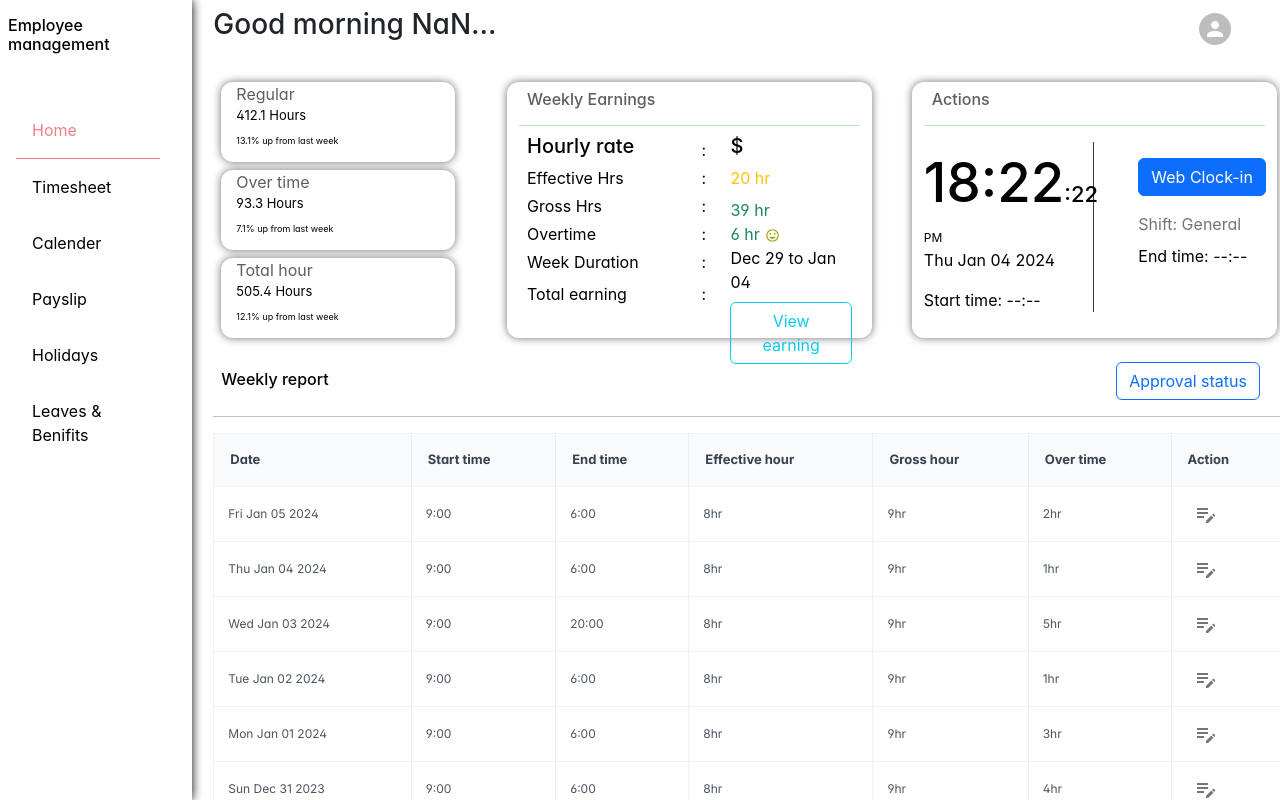
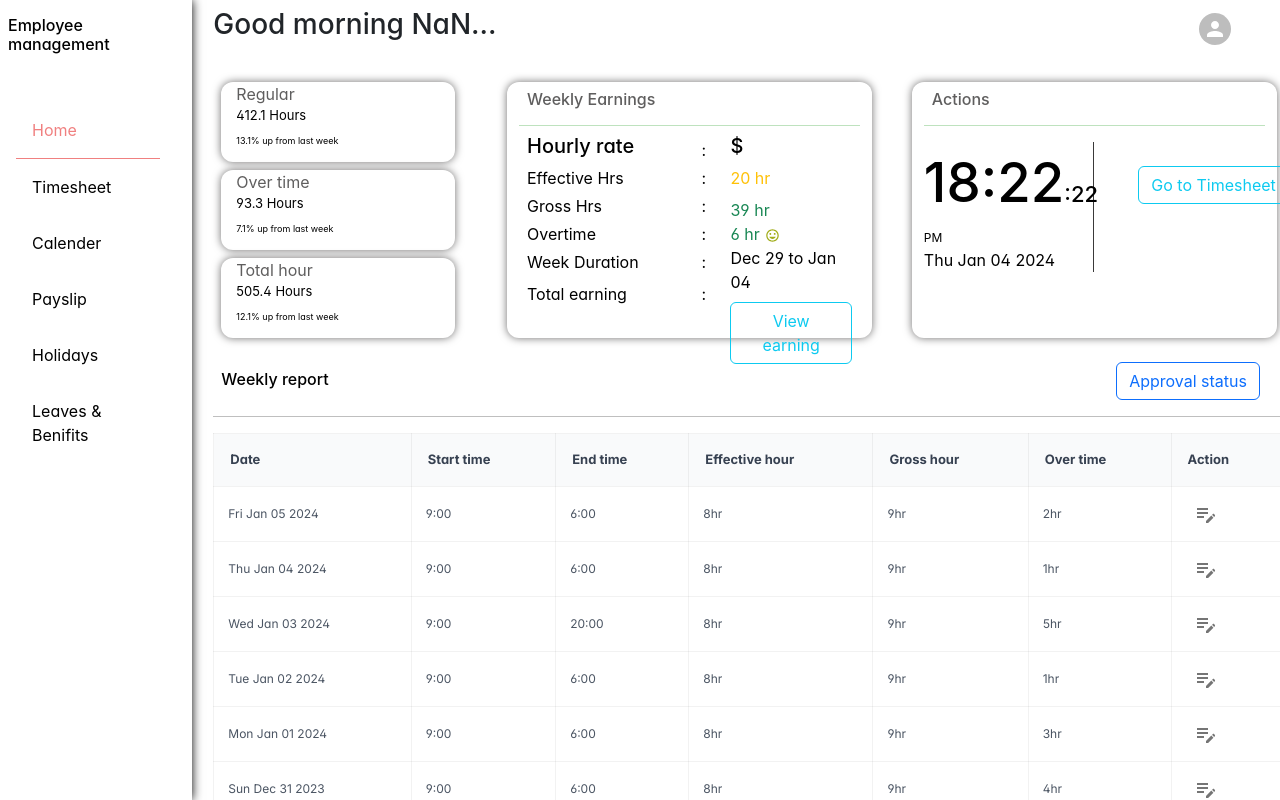
Before and after one commit to nitishhajipur/Empoyee-Attendace, a React (Create React App) app: page /home in a window 1280 px wide. Built offline with nearby package versions, Linux system fonts and the light colour scheme; no server answers.

Commit message:
changes for attendance action

```diff
--- a/src/component/Dashboard/Actions.tsx
+++ b/src/component/Dashboard/Actions.tsx
@@ -3,13 +3,14 @@ import { ToastContainer, toast } from 'react-toastify';
 import AttendanceAction from './AttendanceAction'
 import moment from 'moment'
 import 'react-toastify/dist/ReactToastify.css';
-import { useOutletContext } from "react-router-dom";
+import { useNavigate, useOutletContext } from "react-router-dom";
 
 function Actions() {
     const [issLoggedIn, setIssLoggedIn] = useState(false)
     const [toastMsg, setToastMsg] = useState('Login successful');
     const [dailyLogs, setDailyLogs] = useState<any>([])
     const [userData]: any = useOutletContext();
+    const navigate = useNavigate()
 
 
     const handleClockIn = () => {
@@ -22,14 +23,23 @@ function Actions() {
         console.log('18....', dailyLogs)
 
     }
+    const handleNavigate = ()=>{
+        navigate('/timesheet')
+    }
     return (
         <div>
             <div className='row flex-nowrap'>
                 <div className='col-6 action-left-container'>
                     <AttendanceAction />
-                            <div className='mt-3'>Start time: {dailyLogs?.length > 0 ? dailyLogs[0] : '--:--'}</div>
+                    {
+                        userData.attendanceAction === 'webClockIn' ?  <div className='mt-3'>Start time: {dailyLogs?.length > 0 ? dailyLogs[0] : '--:--'}</div> :<></>
+                    }
+
                 </div>
                 <div className='col-6 action-right-container'>
+
+                    {
+                        userData.attendanceAction === 'webClockIn' ? <>
                             {
                                 !issLoggedIn ? <button
                                     className='btn btn-primary'
@@ -38,7 +48,6 @@ function Actions() {
                                         className='btn btn-primary'
                                         onClick={handleClockIn}>Web Clock-out</button>
                             }
-
                             <div className='d-block mt-3'>
                                 <div className='text-secondary'>
                                     Shift: General
@@ -47,6 +56,18 @@ function Actions() {
                             </div>
                             <div className='mt-2'>End time: {dailyLogs?.length > 1 ? dailyLogs[dailyLogs.length - 1] : '--:--'}</div>
                             <ToastContainer />
+                        </> : <button className='btn btn-outline-info mt-2' onClick={handleNavigate}>Go to Timesheet</button>
+                    }
+                    {/* {
+                        !issLoggedIn ? <button
+                            className='btn btn-primary'
+                            onClick={handleClockIn}>Web Clock-in</button> :
+                            <button
+                                className='btn btn-primary'
+                                onClick={handleClockIn}>Web Clock-out</button>
+                    } */}
+
+
                 </div>
             </div>
         </div>
```
Lines whose indentation alone changed are shown as unchanged.
